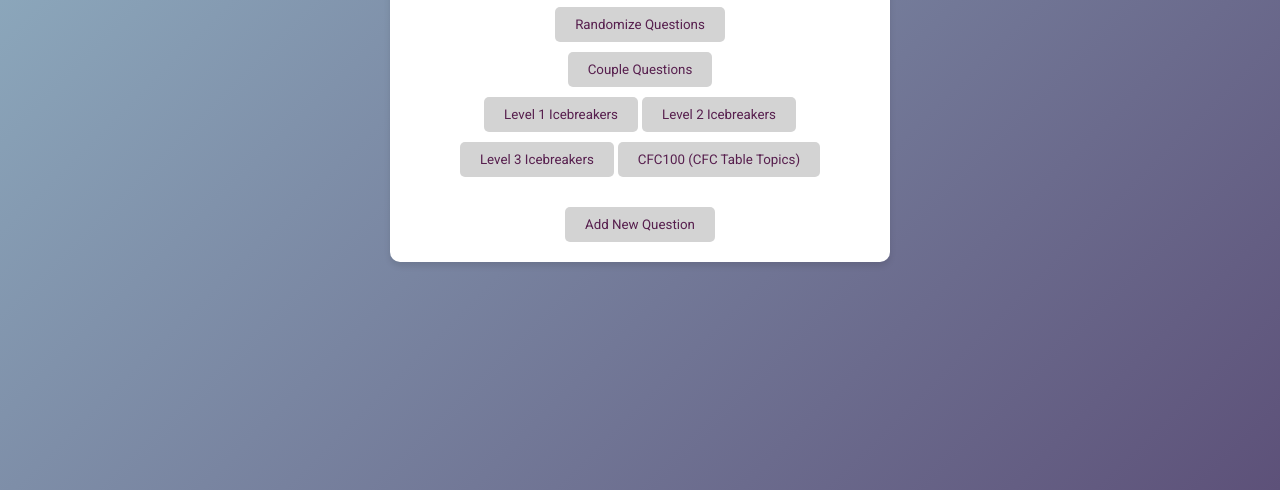
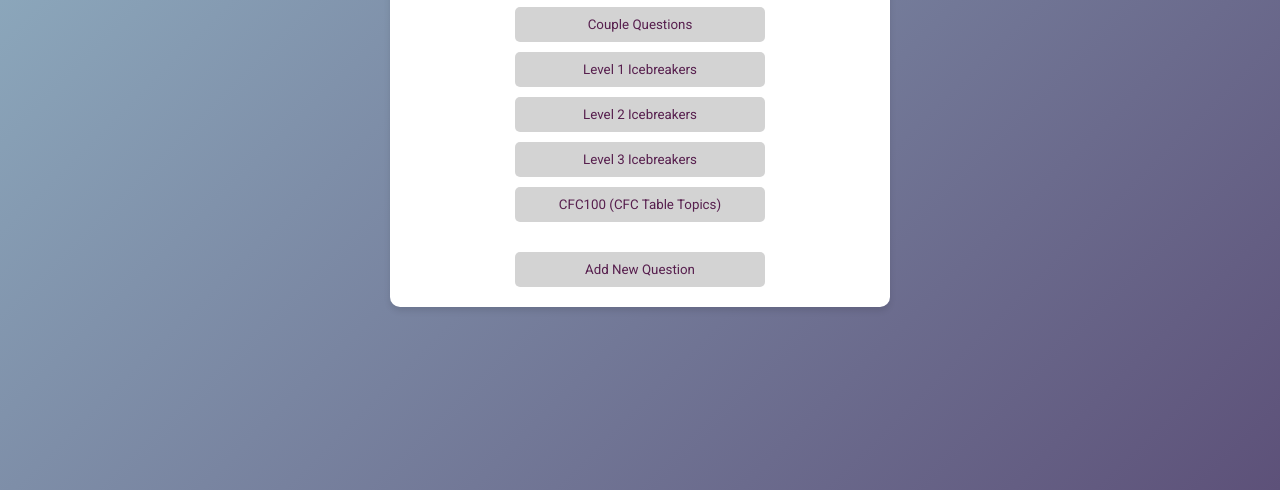
Before and after one commit to gabbley/ask-me-things, a plain HTML site: page index.html in a window 1280 px wide. Shown: the part 310-800 px from the top of the page. Drawn offline with Linux system fonts and the light colour scheme.

Commit message:
updated qs

```diff
--- a/index.html
+++ b/index.html
@@ -46,7 +46,7 @@
             background-color: #D3D3D3;
             color: #571F4E;
             cursor: pointer;
-            width: fit-content;
+            width: 250px;
         }
 
         button:hover {
```
Also changed, not shown: icebreaker1.txt, icebreaker2.txt, icebreaker3.txt, 1 other file.
